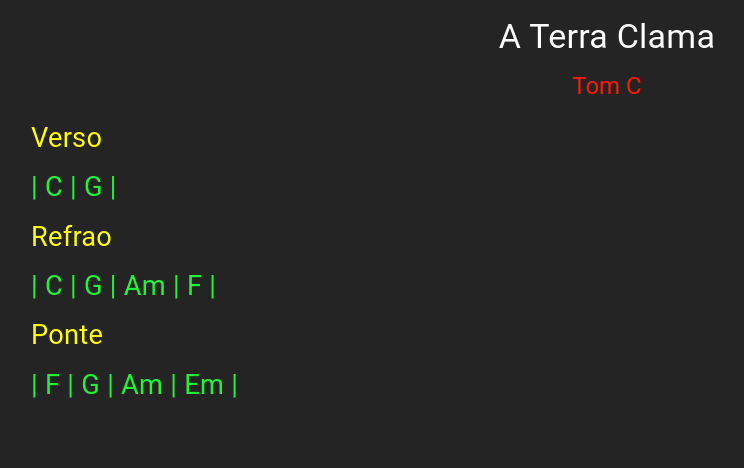
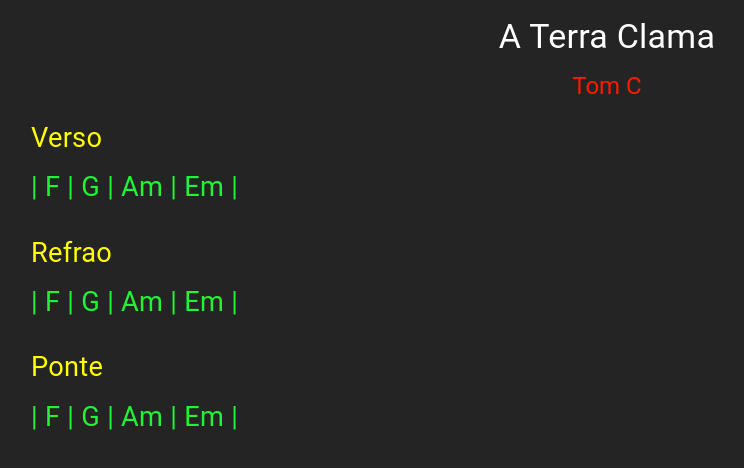
Before and after one commit to RamonRodSou/OnlyCifra, a React (Vite) app: page /cifra in a window 1280 px wide. Shown: the top 468 px of the page, without its empty margins (33-777 px from the left). Built offline with nearby package versions, Linux system fonts and the light colour scheme.

Commit message:
refature: Add Cifra

```diff
--- /dev/null
+++ b/musicDB.json
@@ -0,0 +1,13 @@
+{
+    "cifras": [
+      {
+        "id": 1,
+        "title": "A Terra Clama",
+        "tom": "C",
+        "intro": "",
+        "verso": ["F", "G", "Am", "Em"],
+        "refrao": ["F", "G", "Am", "Em"],
+        "ponte": ["F", "G", "Am", "Em"]
+      }
+    ]
+  }
--- a/package.json
+++ b/package.json
@@ -7,7 +7,8 @@
     "dev": "vite",
     "build": "tsc && vite build",
     "lint": "eslint . --ext ts,tsx --report-unused-disable-directives --max-warnings 0",
-    "preview": "vite preview"
+    "preview": "vite preview",
+    "json-server": "json-server --watch musicDB.json --port 5000"
   },
   "dependencies": {
     "@emotion/react": "^11.11.4",
--- a/src/Component/Cifra/Cifra.tsx
+++ b/src/Component/Cifra/Cifra.tsx
@@ -1,60 +1,63 @@
 import { Box, Container, Grid, Typography } from '@mui/material'
 import '../../_color.css'
-
 import React from 'react'
+import StructureCifra from '../StructureCifra/StructureCifra'
 
 type Props = {}
+
+
+const cifraData = [
+  {
+    id: 1,
+    title: "A Terra Clama",
+    tom: "C",
+    cifra: {
+      verso: ["| F | G | Am | Em |"],
+      refrao: ["| F | G | Am | Em |"],
+      ponte:  ["| F | G | Am | Em |"]
+    }
+  },
+
+]
 
 const tamanhoLetras = {
   fontSize: '1.7rem',
 
 }
 
-const Cifra = (props: Props) => {
+const Cifra: React.FC<Props> = () => {
+
+  const [cifra, setCifra] = React.useState(cifraData)
+
   return (
     <Container>
-      <Box>
-        <Typography variant="h4" component="h4" gutterBottom color={'var(--titleMusic-color)'}>A Terra Clama</Typography>
-        <Typography variant="h5" component="h5" gutterBottom color={'var(--tom-color)'}>Tom C</Typography>
-      </Box>
+      {cifra.map((item) => (
+        <Box key={item.id} marginBottom="2rem">
+          <Typography variant="h4" component="h4" gutterBottom color={'var(--titleMusic-color)'}>
+            {item.title}
+          </Typography>
+          <Typography variant="h5" component="h5" gutterBottom color={'var(--tom-color)'}>
+            Tom {item.tom}
+          </Typography>
 
           <Box width={'100%'} height={'70vh'} margin={'1rem 0'}>
+            {Object.keys(item.cifra).map((section) => (
+              <Box key={section} marginBottom="1rem">
+                <Grid display={'flex'} flexDirection={'column'} alignItems={'flex-start'} justifyContent={'center'}>
+                  <Typography sx={tamanhoLetras} variant="body1" component="p" gutterBottom color={'var(--structure-color)'}>
+                    {section.charAt(0).toUpperCase() + section.slice(1)}
+                  </Typography>
                   <Box>
-        <Grid display={'flex'} flexDirection={'column'} alignItems={'flex-start'} justifyContent={'center'}>
-          <Typography sx={tamanhoLetras} variant="body1" component="p" gutterBottom color={'var(--structure-color)'}>Verso</Typography>
-          <Box>
-            <Typography sx={tamanhoLetras} variant="body2" component="p" gutterBottom color={'var( --grau-color)'}>
-            | C | G |
+                    <Typography sx={tamanhoLetras} variant="body2" component="p" gutterBottom color={'var(--grau-color)'}>
+                     {item.cifra[section as keyof typeof item.cifra]}
                     </Typography>
                   </Box>
                 </Grid>
               </Box>
-
-      <Box>
-        <Grid display={'flex'} flexDirection={'column'} alignItems={'flex-start'} justifyContent={'center'}>
-          <Typography sx={tamanhoLetras} variant="body1" component="p" gutterBottom color={'var(--structure-color)'}>Refrao</Typography>
-          <Box>
-            <Typography sx={tamanhoLetras} variant="body2" component="p" gutterBottom color={'var( --grau-color)'}>
-            | C | G | Am | F |
-            </Typography>
-          </Box>
-        </Grid>
-      </Box>
-
-      <Box>
-        <Grid display={'flex'} flexDirection={'column'} alignItems={'flex-start'} justifyContent={'center'}>
-          <Typography sx={tamanhoLetras} variant="body1" component="p" gutterBottom color={'var(--structure-color)'}>Ponte</Typography>
-          <Box>
-            <Typography sx={tamanhoLetras} variant="body2" component="p" gutterBottom color={'var( --grau-color)'}>
-            | F | G | Am | Em |
-            </Typography>
-          </Box>
-        </Grid>
+            ))}
           </Box>
         </Box>
-
-
-
+      ))}
     </Container>
   )
 }
--- /dev/null
+++ b/src/Component/StructureCifra/StructureCifra.tsx
@@ -0,0 +1,31 @@
+import React from 'react'
+import { Box, Grid, Typography } from '@mui/material';
+
+type Props = {
+    struture: string,
+    cifras: string
+}
+
+const tamanhoLetras = {
+    fontSize: '1.7rem',
+  }
+
+const StructureCifra = (props: Props) => {
+  return (
+
+    <Box>
+      <Grid display={'flex'} flexDirection={'column'} alignItems={'flex-start'} justifyContent={'center'}>
+        <Typography sx={tamanhoLetras} variant="body1" component="p" gutterBottom color={'var(--structure-color)'}>{props.struture}</Typography>
+        <Box>
+          <Typography sx={tamanhoLetras} variant="body2" component="p" gutterBottom color={'var( --grau-color)'}>
+            {props.cifras}
+          </Typography>
+        </Box>
+      </Grid>
+    </Box>
+
+
+  )
+}
+
+export default StructureCifra
```
Also changed, not shown: Component/Cifra/Cifra.tsx (+3 -35 lines), Component/NewCifra/NewCifra.tsx (deleted, +0 -27 lines), 1 other file (tests, documents, lock files or other folders). Lines whose indentation alone changed are shown as unchanged.
